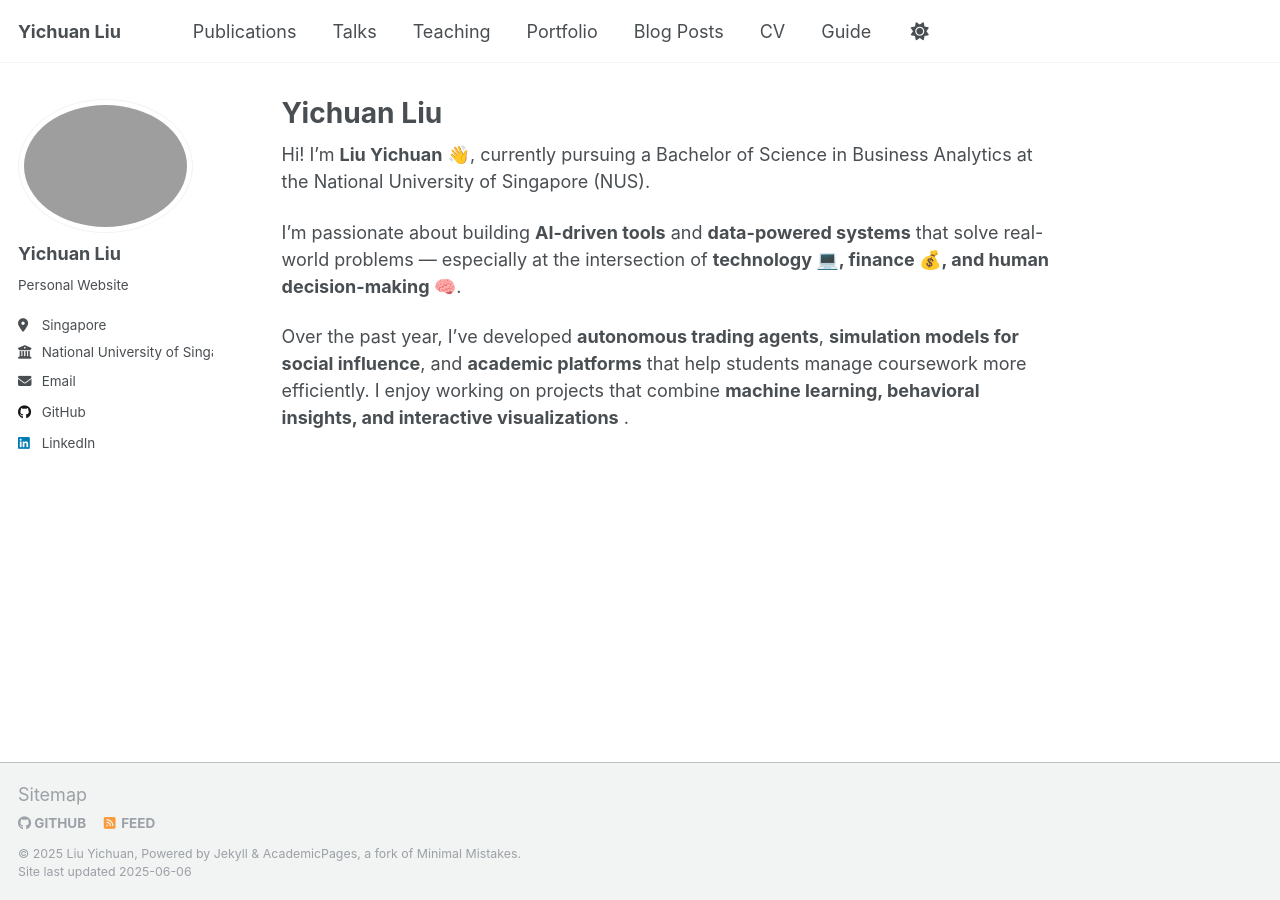
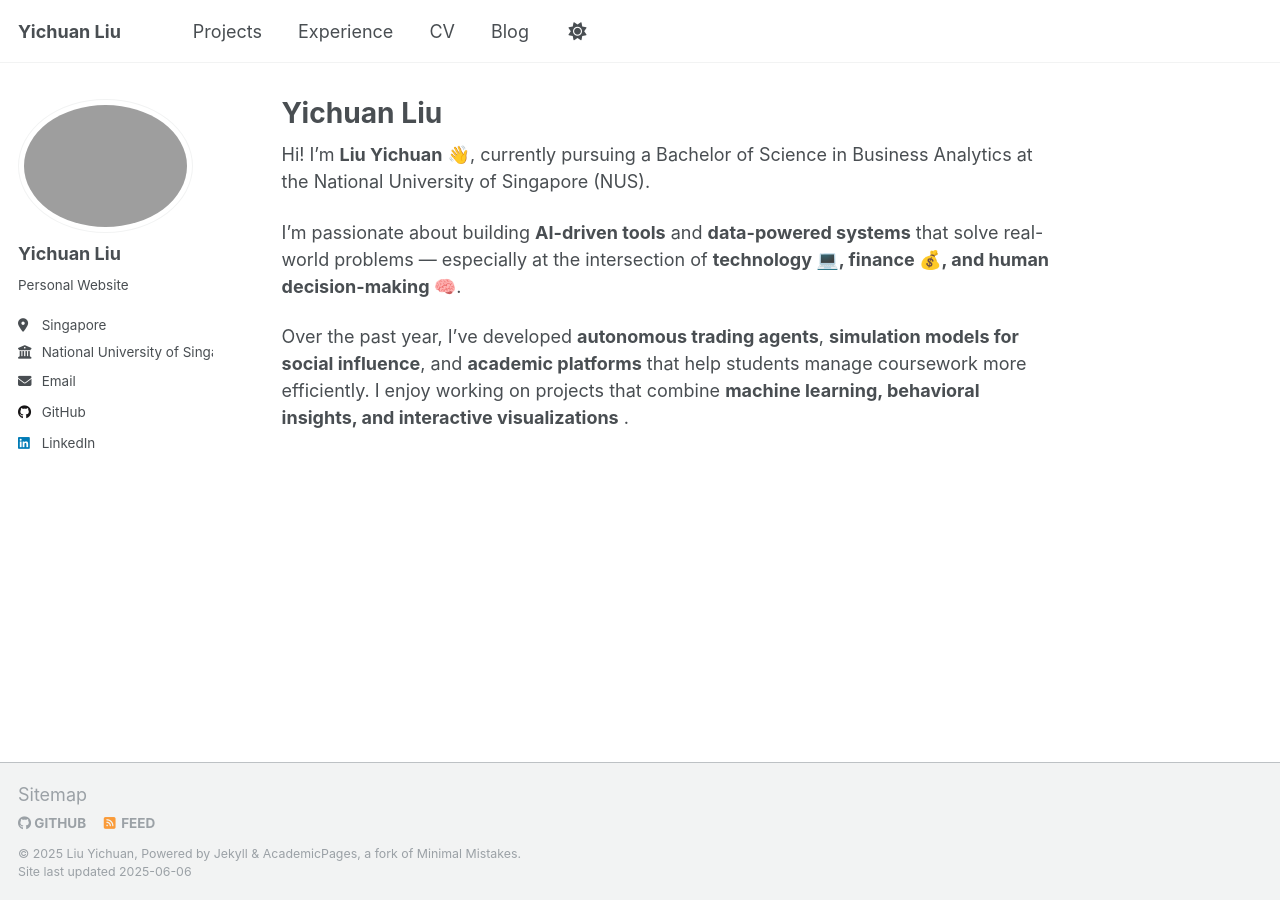
Before and after one commit to lydia372/lydia372.github.io, a Jekyll site: the page built from _pages/about.md, in a window 1280 px wide. Built offline with Jekyll 4.4.1, drawn with Linux system fonts in a browser that asks for light colours.

Commit message:
Update navigation.yml

```diff
--- a/_data/navigation.yml
+++ b/_data/navigation.yml
@@ -8,26 +8,11 @@
 #      Markdown formatted page while the second is generated using JSON.
 
 main:
-  - title: "Publications"
-    url: /publications/
-
-  - title: "Talks"
-    url: /talks/
-
-  - title: "Teaching"
-    url: /teaching/
-
-  - title: "Portfolio"
-    url: /portfolio/
-
-  - title: "Blog Posts"
-    url: /year-archive/
-
+  - title: "Projects"
+    url: /projects/
+  - title: "Experience"
+    url: /experience/
   - title: "CV"
     url: /cv/
-
-  # - title: "CV"
-  #   url: /cv-json/
-
-  - title: "Guide"
-    url: /markdown/
+  - title: "Blog"
+    url: /blog/
```
